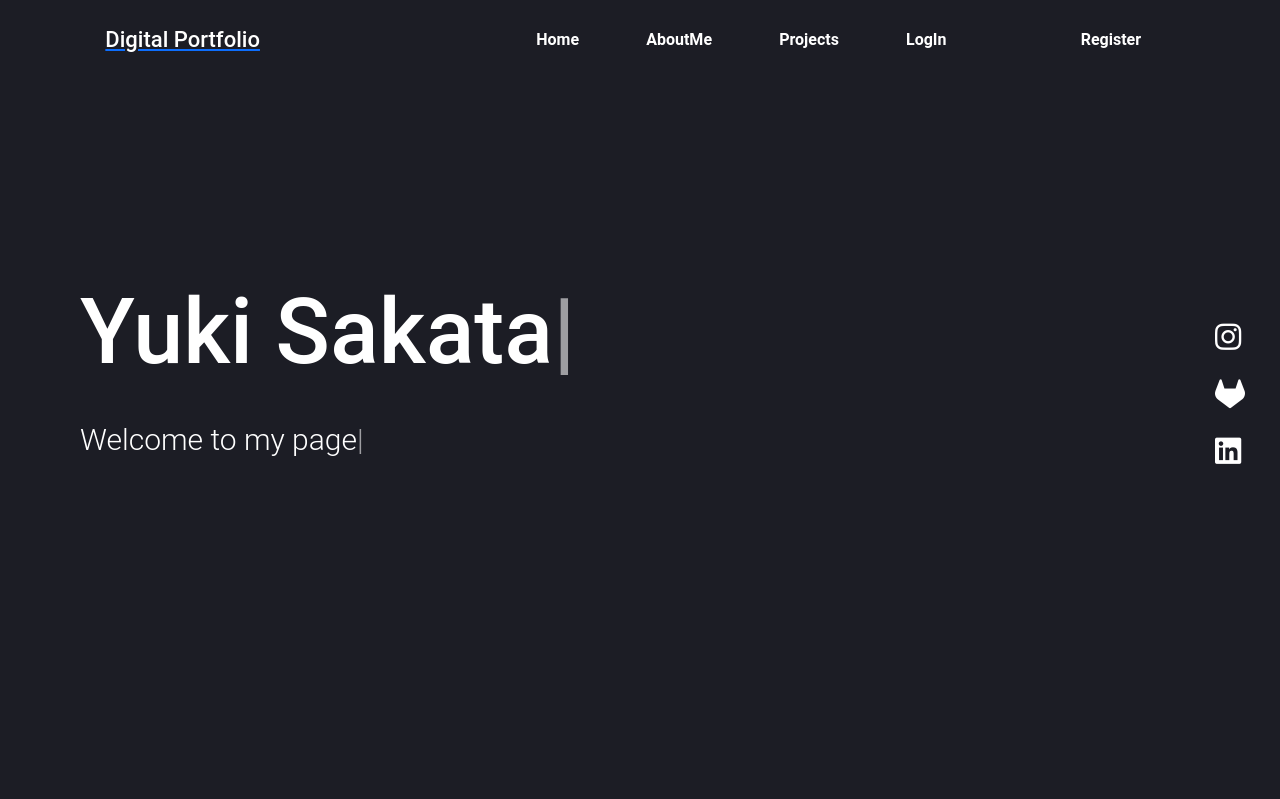
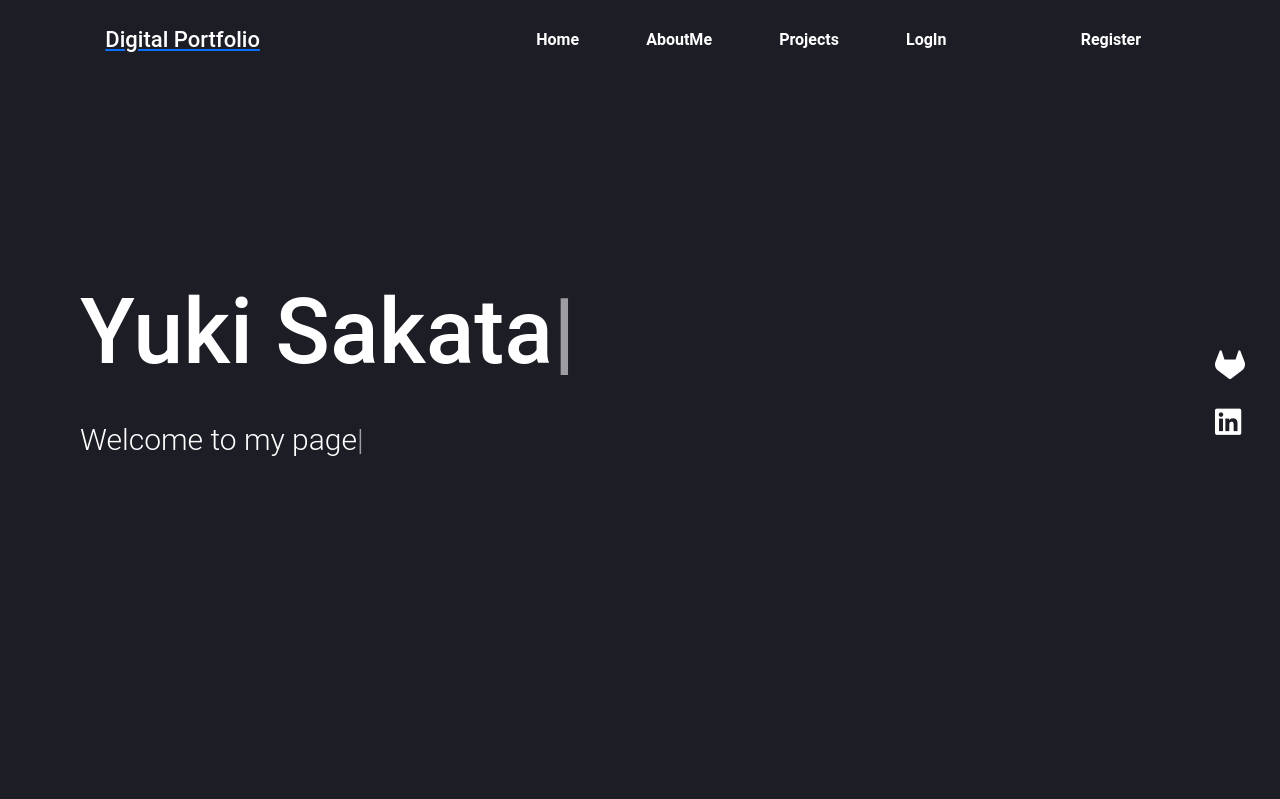
Before and after one commit to SYuki9441/Digital_Portfolio, a Flask app: page / in a window 1280 px wide. Shown: the top 799 px of the page. Run offline with Flask 2, Linux system fonts and the light colour scheme; data comes from the database, SQL or seed files in the repository; some libraries are stand-ins or nearby versions.

Commit message:
initial commit

```diff
--- a/flaskapp/static/css/style.css
+++ b/flaskapp/static/css/style.css
@@ -170,11 +170,11 @@ margin-bottom: 200px;
   color: white;
 }
 
-.fa-instagram{
+/* .fa-instagram{
   font-size: 30px;
   color: white;
   margin-bottom: 20px;
-}
+} */
 
 .fa-gitlab{
   font-size: 30px;
--- a/flaskapp/templates/home.html
+++ b/flaskapp/templates/home.html
@@ -13,19 +13,16 @@
           <!-- <div class="button"><a href="{{ url_for('about')}}">About me</a></div> -->
       </div>
       <div class="socials">
+        <!-- <div>
+          <a href="#"><i class="fa-brands fa-instagram"></i></a>
+        </div> -->
         <div>
-          <a href="#"><i class="fa-brands fa-instagram"></i></a>
+          <a href="https://git.cardiff.ac.uk/c22012187" target="_blank"><i class="fa-brands fa-gitlab"></i></a>
         </div>
         <div>
-          <a href="#"><i class="fa-brands fa-gitlab"></i></a>
-        </div>
-        <div>
-          <a href="#"><i class="fa-brands fa-linkedin"></i></a>
+          <a href="https://www.linkedin.com/in/yuki-sakata-ys/" target="_blank"><i class="fa-brands fa-linkedin"></i></a>
         </div>
       </div>
-  <!-- <div class="About-me">
-    <h1 class="About-me-title">About Me</h1>
-  </div> -->
   </div>
 </section>
 <section class="sub-section" id="about-me">
--- a/flaskapp/templates/login.html
+++ b/flaskapp/templates/login.html
@@ -45,9 +45,9 @@
             </small> -->
         </form>
     </div>
-    <div class="border-top pt-3">
+    <!-- <div class="border-top pt-3">
         <small class="text-muted">
             Need an account? <a class="ml-2" href="{{ url_for('register') }}">Sign Up Now</a>
         </small>
-    </div>
+    </div> -->
 {% endblock content %}
--- a/flaskapp/templates/register.html
+++ b/flaskapp/templates/register.html
@@ -64,8 +64,8 @@
             </div>
         </form>
     </div>
-    <div class="border-top pt-5">
-        <small class="text-muted">Already Have An Account? <a class="ml-3" href="{{ url_for('login') }}">Sign In</a>
+    <!-- <div class="have-account">
+        <small class="text-muted mt-50">Already Have An Account? <a class="ml-3" href="{{ url_for('login') }}">Sign In</a>
         </small>
-    </div>
+    </div> -->
 {% endblock content %}
```
Also changed, not shown: 3 other files.
